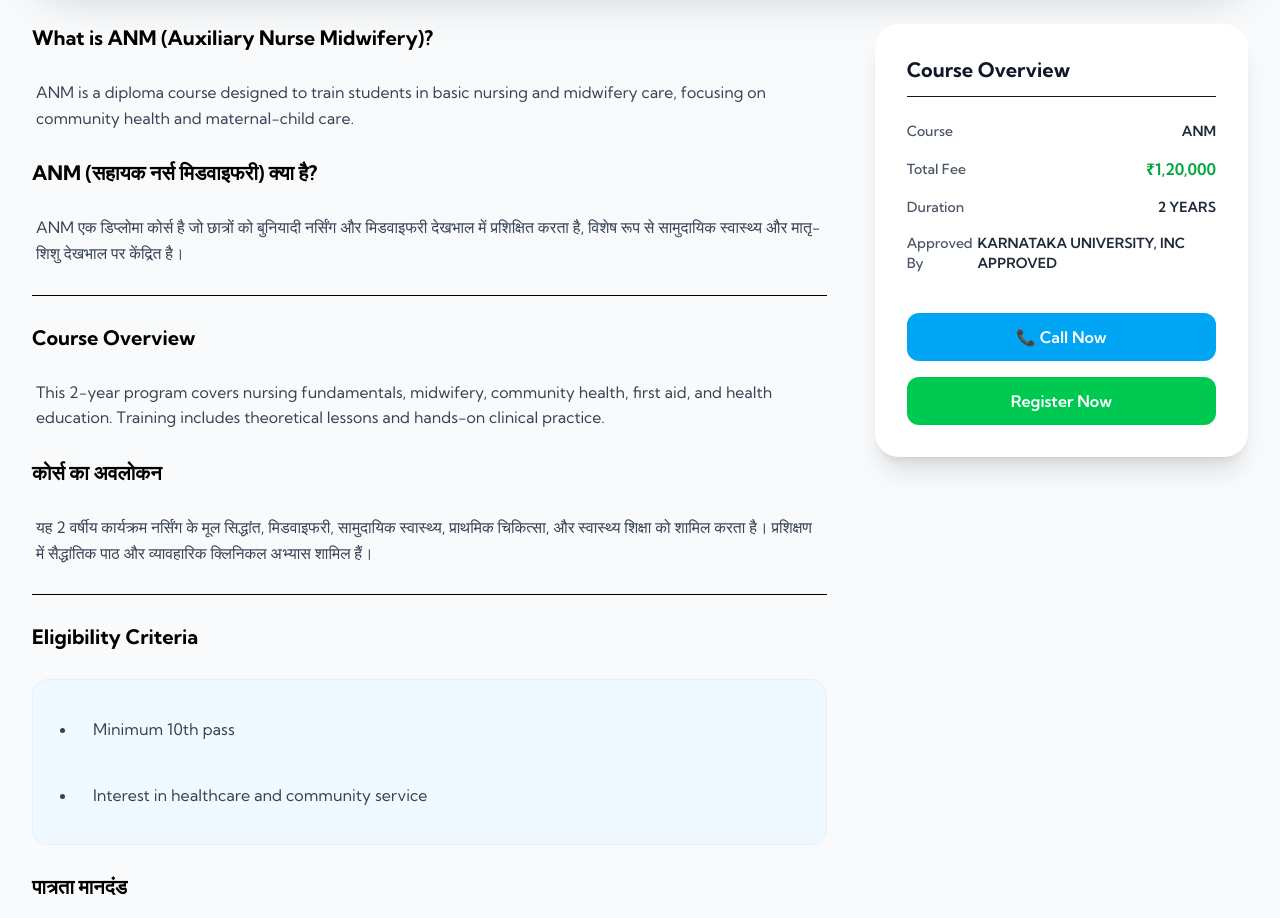
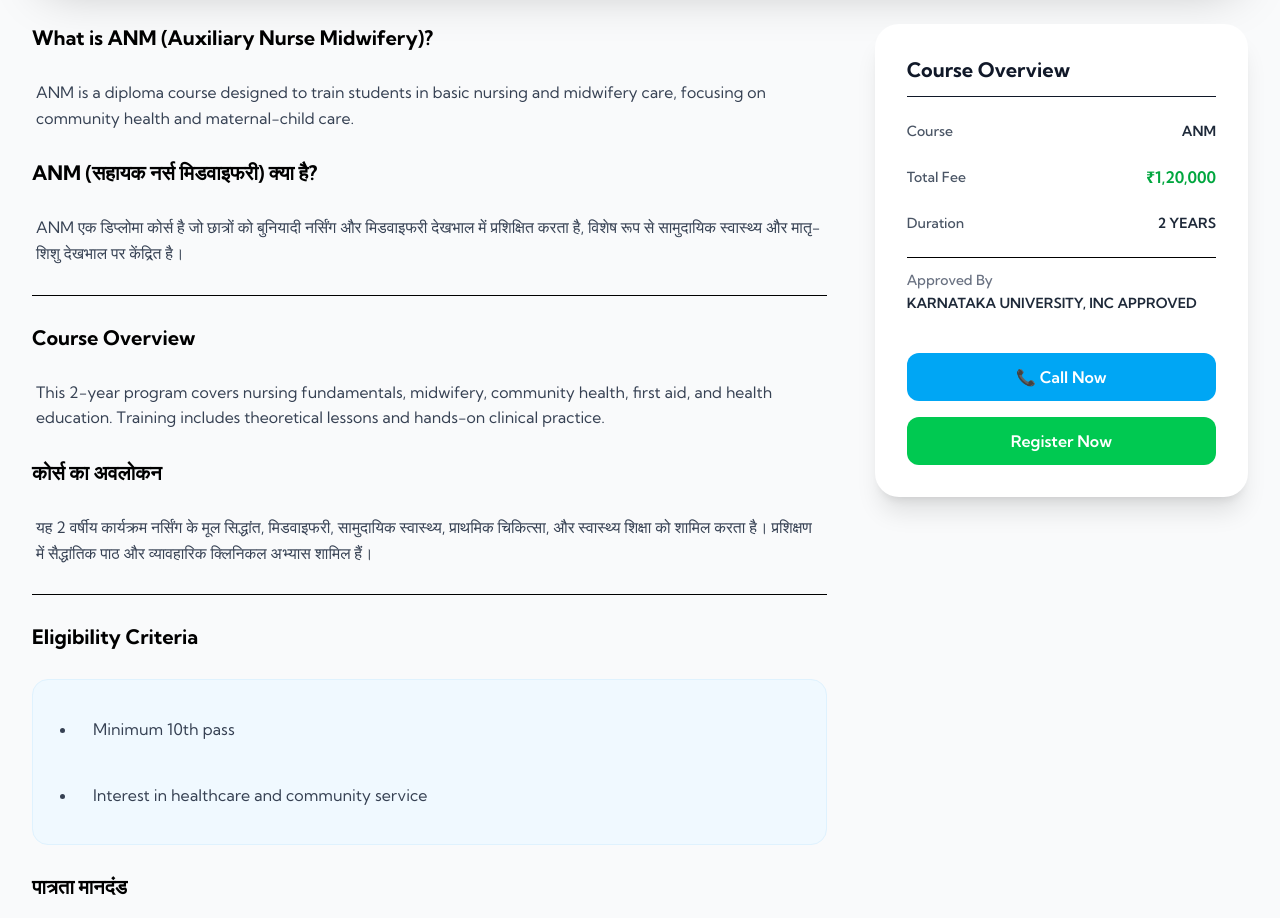
Before and after one commit to braiinybear/braiinybear, a React (Vite) app: page /courses/anm in a window 1280 px wide. Shown: the part 960-1878 px from the top of the page. Built offline with nearby package versions, Linux system fonts and the light colour scheme; no server answers.

Commit message:
fix right component of coursedetail page

```diff
--- a/src/pages/courses/CourseDetails.tsx
+++ b/src/pages/courses/CourseDetails.tsx
@@ -132,7 +132,7 @@ const CourseDetails = () => {
               Course Overview
             </h3>
 
-            <div className="space-y-4 text-sm">
+            <div className="space-y-4 text-sm flex flex-col gap-2">
               <InfoRow label="Course" value={event.title} />
               <InfoRow
                 label="Total Fee"
@@ -142,11 +142,19 @@ const CourseDetails = () => {
               <InfoRow label="Duration" value={event.duration || "N/A"} />
 
               {event.approvedBy && (
-                <InfoRow label="Approved By" value={event.approvedBy} />
+                <div className="flex flex-col gap-1 pt-3 border-t">
+                  <span className="text-gray-500 text-sm font-medium">
+                    Approved By
+                  </span>
+                  <span className="text-gray-800 font-semibold leading-snug">
+                    {event.approvedBy}
+                  </span>
+                </div>
               )}
+
             </div>
 
-            <div className="pt-4 space-y-4">
+            <div className="pt-4 space-y-4 lex flex-col gap-2">
               <a
                 href="tel:+917302942784"
                 className="block text-center bg-sky-500 hover:bg-sky-600 text-white font-semibold py-3 rounded-xl transition"
@@ -185,9 +193,8 @@ const InfoRow = ({
   <div className="flex justify-between items-center">
     <span className="text-gray-600 font-medium">{label}</span>
     <span
-      className={`font-semibold ${
-        highlight ? "text-green-600 text-base" : "text-gray-800"
-      }`}
+      className={`font-semibold ${highlight ? "text-green-600 text-base" : "text-gray-800"
+        }`}
     >
       {value}
     </span>
```
